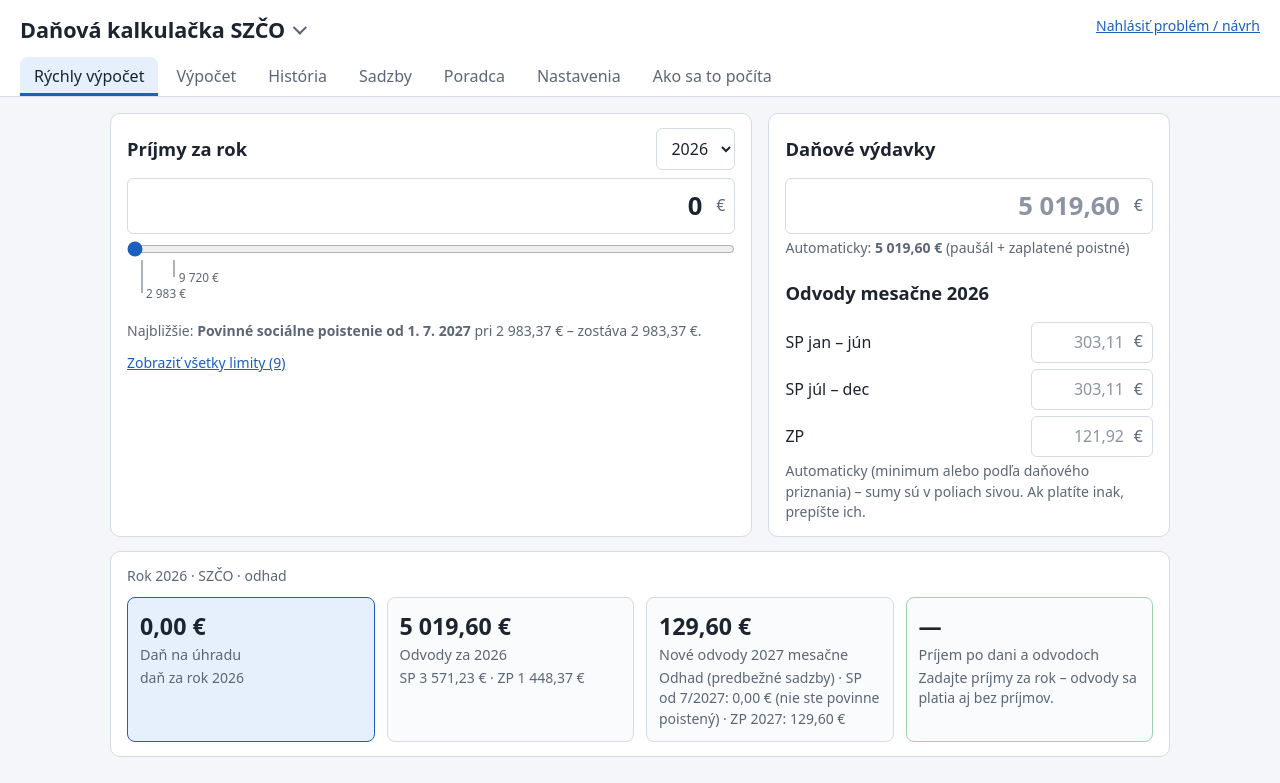
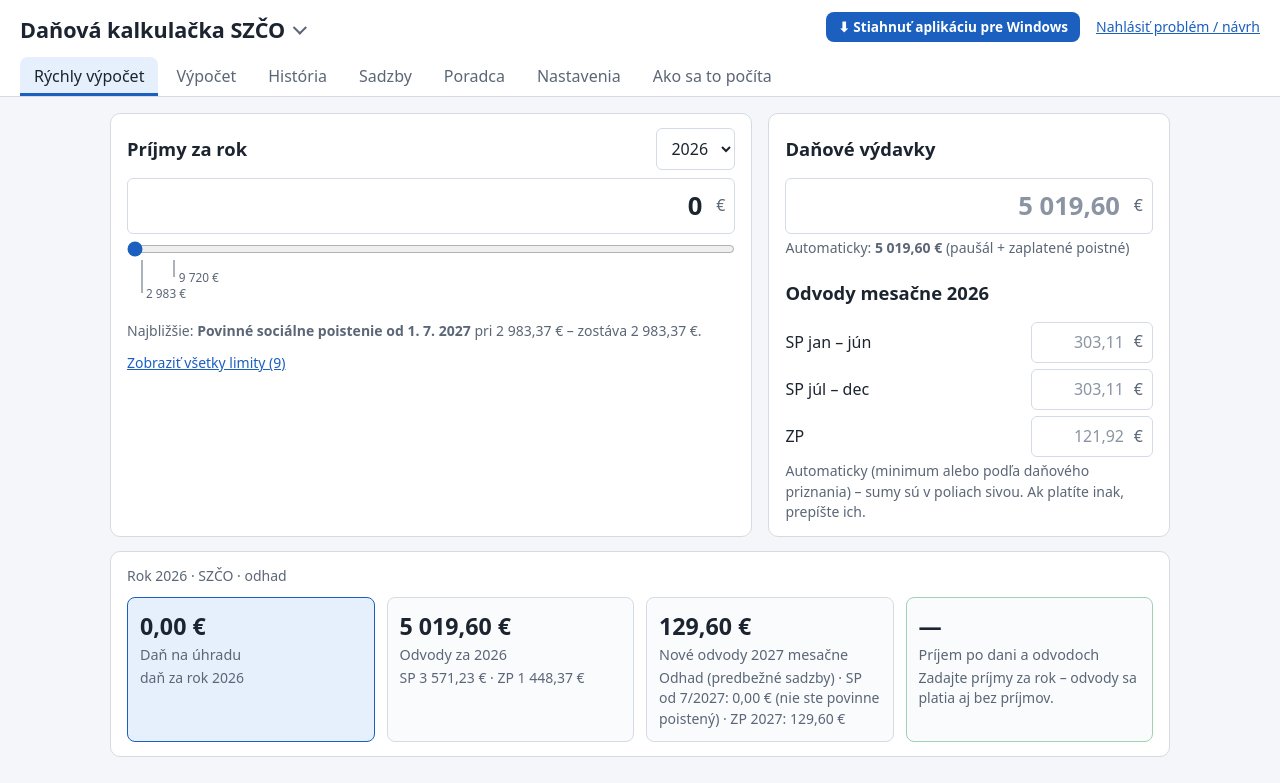
Before and after one commit to romanmerkl11-stack/danova-kalkulacka, a React (Vite) app: page / in a window 1280 px wide. Shown: the top 783 px of the page. Built offline with nearby package versions, Linux system fonts and the light colour scheme.

Commit message:
Web: tlačidlo „Stiahnuť aplikáciu pre Windows“ v hlavičke a v Nastaveniach
Co-Authored-By: Claude Opus 5.5 <noreply@anthropic.com>

```diff
--- a/src/App.tsx
+++ b/src/App.tsx
@@ -23,7 +23,7 @@ import { HowTab } from "./ui/tabs/HowTab";
 import { RatesTab } from "./ui/tabs/RatesTab";
 import { AdvisorTab } from "./ui/tabs/AdvisorTab";
 import { SettingsTab } from "./ui/tabs/SettingsTab";
-import { APP_VERSION, isNewerVersion } from "./version";
+import { APP_VERSION, isNewerVersion, windowsDownloadUrl } from "./version";
 
 const TABS = ["Rýchly výpočet", "Výpočet", "História", "Sadzby", "Poradca", "Nastavenia", "Ako sa to počíta"] as const;
 type Tab = (typeof TABS)[number];
@@ -375,9 +375,16 @@ export default function App() {
             )
           }
         />
-        <button type="button" className="link-btn feedback-link" onClick={() => requestFeedback()}>
-          {data.feedbackDraft?.what.trim() ? "Rozpísané hlásenie" : "Nahlásiť problém / návrh"}
-        </button>
+        <div className="header-links">
+          {!isTauri() && (
+            <a className="download-btn" href={windowsDownloadUrl()} title="Inštalačný súbor pre Windows – výpočty sa ukladajú v počítači">
+              ⬇ Stiahnuť aplikáciu pre Windows
+            </a>
+          )}
+          <button type="button" className="link-btn" onClick={() => requestFeedback()}>
+            {data.feedbackDraft?.what.trim() ? "Rozpísané hlásenie" : "Nahlásiť problém / návrh"}
+          </button>
+        </div>
         <button type="button" className="menu-btn" aria-expanded={menuOpen} aria-controls="main-tabs" onClick={() => setMenuOpen(!menuOpen)}>
           <span className="menu-icon" aria-hidden="true">☰</span>
           {tab}
--- a/src/feedback/feedback.css
+++ b/src/feedback/feedback.css
@@ -5,4 +5,7 @@
 @media (max-width: 560px) { .fb-amounts { grid-template-columns: 1fr; } }
 .fb-preview { white-space: pre-wrap; word-break: break-word; background: var(--bg); border: 1px solid var(--border); border-radius: 8px; padding: 12px; max-height: 45vh; overflow-y: auto; font-size: 0.85rem; }
 .app-header { position: relative; }
-.feedback-link { position: absolute; top: 14px; right: 20px; font-size: 0.85rem; }
+.header-links { position: absolute; top: 12px; right: 20px; display: flex; align-items: center; gap: 16px; font-size: 0.85rem; }
+.download-btn { display: inline-block; padding: 5px 12px; border-radius: 8px; background: var(--accent); color: var(--accent-text, #fff); text-decoration: none; font-weight: 600; }
+.download-btn:hover { filter: brightness(1.08); }
+@media (max-width: 760px) { .header-links { position: static; justify-content: flex-end; margin-top: 6px; } }
--- a/src/ui/tabs/SettingsTab.tsx
+++ b/src/ui/tabs/SettingsTab.tsx
@@ -2,7 +2,7 @@ import { useState } from "react";
 import { NetDenied, SOURCE_LABELS } from "../../net/net";
 import { checkAppUpdate, type ReleaseInfo } from "../../net/sources";
 import { isTauri, makeBackup, openFile, parseBackup, saveFileAs, saveSafetyCopy, type AppData, type Settings, type SourceId } from "../../store/storage";
-import { APP_VERSION, isNewerVersion } from "../../version";
+import { APP_VERSION, isNewerVersion, windowsDownloadUrl } from "../../version";
 import { skDateTime } from "../format";
 import { cardDef, resolveLayout } from "../calcLayout";
 
@@ -166,7 +166,13 @@ export function SettingsTab({ data, setData, onReplaceData }: Props) {
 
       <section className="card">
         <h2>Aktualizácia aplikácie</h2>
-        <p className="note">Nainštalovaná verzia: {APP_VERSION}</p>
+        <p className="note">{isTauri() ? "Nainštalovaná verzia" : "Verzia"}: {APP_VERSION}</p>
+        {!isTauri() && (
+          <p>
+            <a className="download-btn" href={windowsDownloadUrl()}>⬇ Stiahnuť aplikáciu pre Windows</a>{" "}
+            <span className="note small">Po spustení súboru môže Windows ukázať „Systém Windows ochránil váš počítač“ – kliknite na „Ďalšie informácie“ → „Spustiť aj tak“.</span>
+          </p>
+        )}
         <div className="row">
           <button type="button" onClick={checkUpdate} disabled={repoUnset || upd.busy}>{upd.busy ? "Kontrolujem…" : "Skontrolovať novú verziu"}</button>
         </div>
--- a/src/version.ts
+++ b/src/version.ts
@@ -20,3 +20,7 @@ export function isNewerVersion(a: string, b: string): boolean {
   }
   return false;
 }
+
+/** Priamy odkaz na inštalátor pre Windows k tejto verzii (súbor z GitHub Releases). */
+export const windowsDownloadUrl = (version: string = APP_VERSION) =>
+  `https://github.com/romanmerkl11-stack/danova-kalkulacka/releases/download/v${version}/Danova.kalkulacka_${version}_x64-setup.exe`;
```
Also changed, not shown: 1 other file (tests, documents, lock files or other folders).
